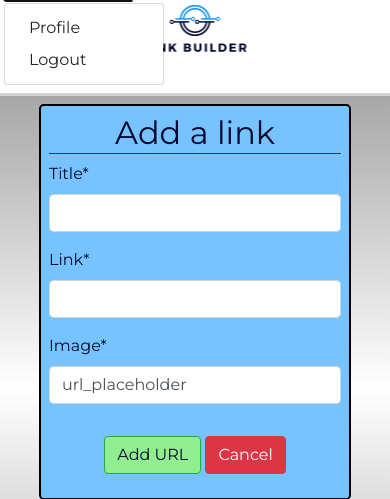
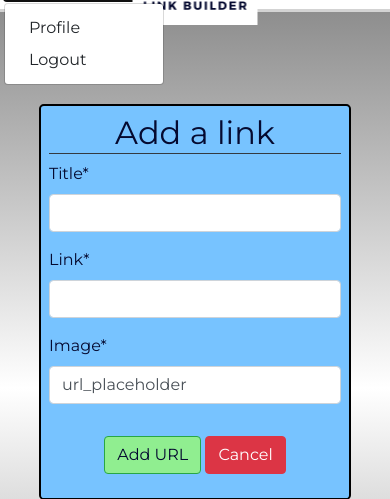
Before and after one commit to fergalquinn77/ci-project4-fq-linkbuilder, a Django app: page /add/ in a window 390 px wide, after a click that opens the changed part. Shown: the part 34-533 px from the top of the page. Run offline with Django 3.2, Linux system fonts and the light colour scheme; the visitor is signed in with stand-in values (Sample User, id 1); some libraries are stand-ins or nearby versions.

Commit message:
Fix dropdown issue which automatically increases size of header - change position to absolute

```diff
--- a/static/css/style.css
+++ b/static/css/style.css
@@ -230,4 +230,8 @@ h1 {
     .navbar{
         padding: 0.5rem 0.25rem;
     }
+
+    .navbar-nav .dropdown-menu {
+        position: absolute;
+    }
 }
```
